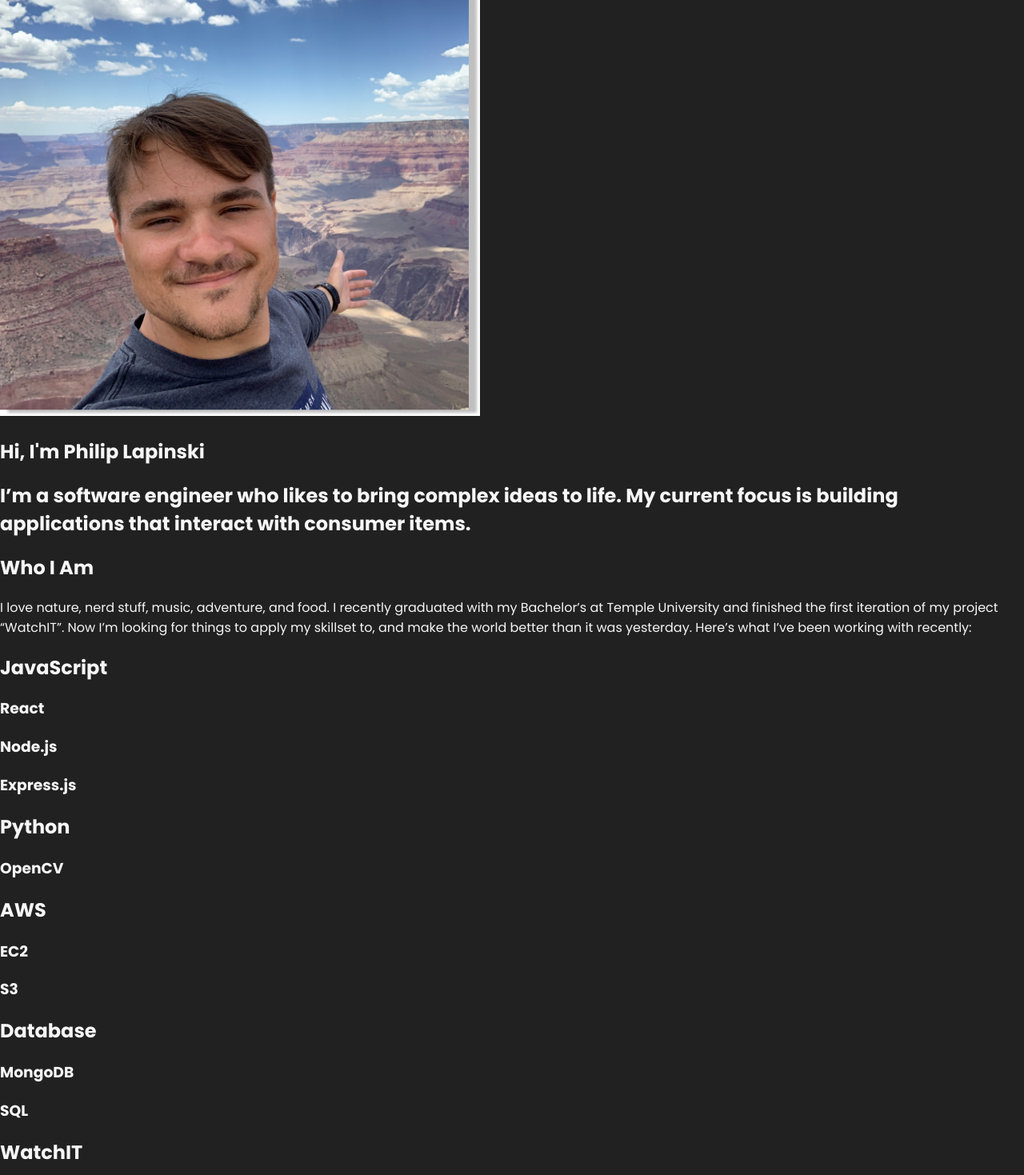
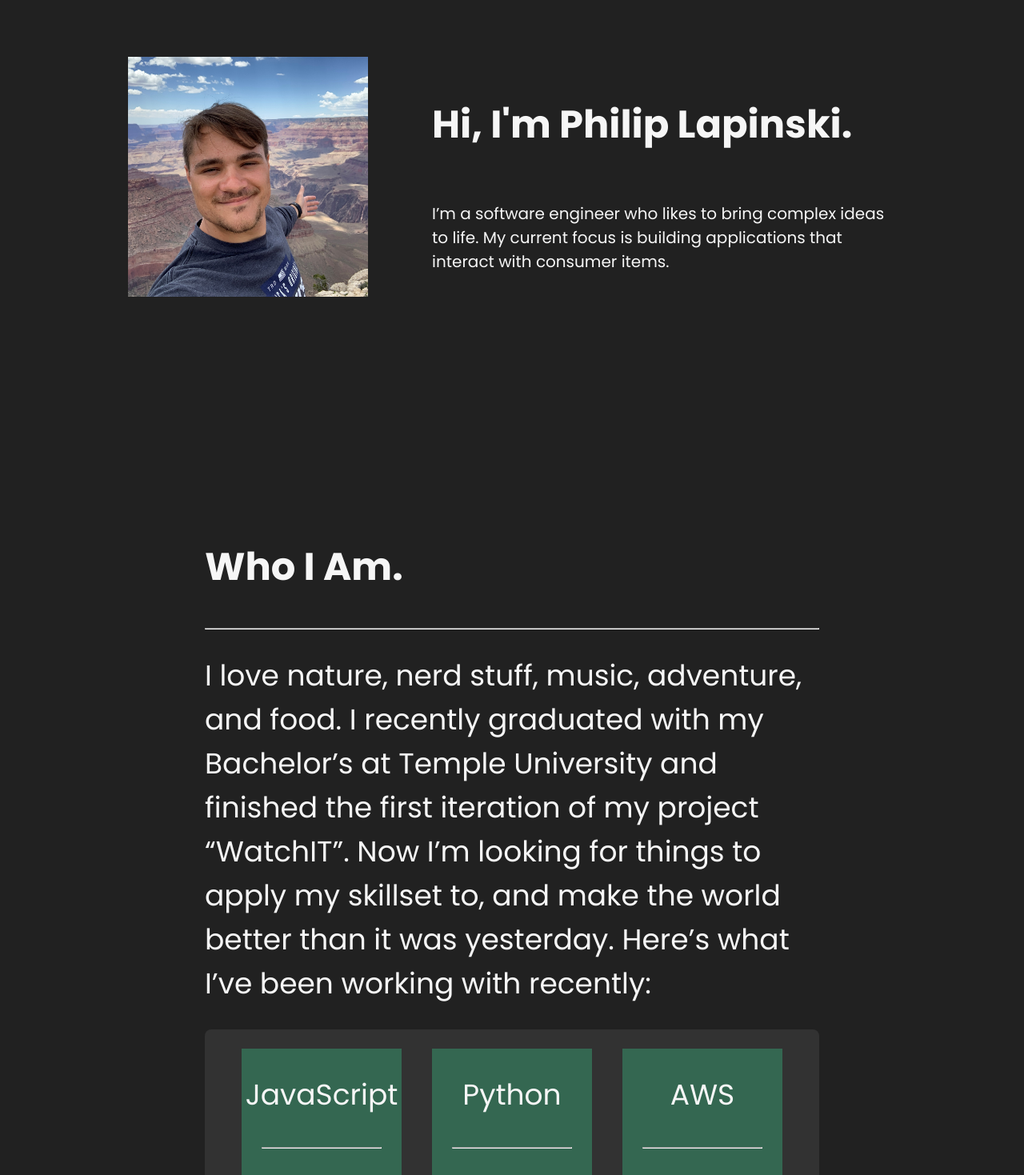
Before and after one commit to PolskaTag/PolskaTag.github.io, a React (Create React App) app: page / in a window 1280 px wide. Shown: the part 180-1649 px from the top of the page at 80% size. Built offline with nearby package versions, Linux system fonts and the light colour scheme.

Commit message:
More styling Styling for Home, About

```diff
--- a/src/App.css
+++ b/src/App.css
@@ -14,7 +14,9 @@
   --fw-bold: 900;
 
   --clr-light: #f6f6f6;
+  --clr-darkerLight: #f6f6f6;
   --clr-dark: #212121;
+  --clr-lighterDark: rgba(196, 196, 196, 0.1);
   --clr-accent: #346751;
   --clr-accent2: #c84b31;
 
@@ -26,12 +28,41 @@
     0.125em 0.125em 0.25em rgba(0, 0, 0, 0.15);
 }
 
+h1 {
+  font-size: var(--fs-h1);
+  font-weight: var(--fw-bold);
+}
+
+h2 {
+  font-size: var(--fs-h2);
+  color: var(--clr-darkerLight);
+  font-weight: var(--fw-reg);
+}
+
+h3 {
+  font-size: var(--fs-h3);
+  color: var(--clr-darkerLight);
+  font-weight: var(--fw-reg);
+}
+
+p {
+  font-size: var(--fs-body);
+}
+
 body {
   padding: 0;
   margin: 0;
   background-color: #212121;
   font-family: var(--ff-primary);
   color: var(--clr-light);
+  min-height: 100vh;
+  display: flex;
+  flex-direction: column;
+}
+
+section {
+  margin: 5rem;
+  padding-bottom: 14vh;
 }
 
 .main-nav {
@@ -61,10 +92,78 @@ body {
   font-size: 30px;
 }
 
-.philip-img img {
-  width: 600px;
-  height: 600px;
+.philip-img {
+  flex-grow: 1;
+  width: 50%;
+  height: auto;
+  align-self: right;
 }
 
-.home-text {
+.home {
+  display: flex;
+  /* align-items: stretch; */
+  justify-content: space-between;
+  flex-grow: 1;
 }
+
+.home .philip-img {
+  margin-left: 5rem;
+  flex-grow: 1;
+  flex-direction: row;
+  display: flex;
+  align-items: flex-end;
+  align-self: center;
+  justify-content: flex-end;
+}
+
+.philip-img img {
+  min-width: 300px;
+  max-width: 100%;
+  height: auto;
+}
+
+.home .home-text {
+  display: flex;
+  flex-direction: column;
+  align-items: flex-start;
+  margin: 5em;
+  align-self: center;
+}
+
+.home .home-text h1 {
+  align-items: flex-end;
+}
+
+.about {
+  display: flex;
+  flex-direction: column;
+  margin-left: 20vw;
+  margin-right: 20vw;
+}
+
+.skills {
+  display: flex;
+  flex-direction: row;
+  justify-content: space-evenly;
+  align-items: stretch;
+  background-color: var(--clr-lighterDark);
+  padding: 1rem;
+  border-radius: 0.5rem;
+  flex-wrap: wrap;
+}
+
+.skills-item {
+  display: flex;
+  flex-grow: 1;
+  flex-direction: column;
+  align-items: center;
+  background-color: #346751;
+  width: 200px;
+  max-width: 200px;
+  margin: 0.5rem;
+}
+.skills-item hr {
+  width: 150px;
+}
+
+/* work */
--- a/src/components/About.js
+++ b/src/components/About.js
@@ -2,33 +2,38 @@ function About() {
   return (
     <section className="about">
       <div>
-        <h1>Who I Am</h1>
-        <p>
+        <h1>Who I Am.</h1>
+        <hr />
+        <h2>
           I love nature, nerd stuff, music, adventure, and food. I recently
           graduated with my Bachelor’s at Temple University and finished the
           first iteration of my project “WatchIT”. Now I’m looking for things to
           apply my skillset to, and make the world better than it was yesterday.
           Here’s what I’ve been working with recently:
-        </p>
+        </h2>
       </div>
       <div className="skills">
         <div className="skills-item">
           <h2>JavaScript</h2>
+          <hr></hr>
           <h3>React</h3>
           <h3>Node.js</h3>
           <h3>Express.js</h3>
         </div>
         <div className="skills-item">
           <h2>Python</h2>
+          <hr></hr>
           <h3>OpenCV</h3>
         </div>
         <div className="skills-item">
           <h2>AWS</h2>
+          <hr></hr>
           <h3>EC2</h3>
           <h3>S3</h3>
         </div>
         <div className="skills-item">
           <h2>Database</h2>
+          <hr></hr>
           <h3>MongoDB</h3>
           <h3>SQL</h3>
         </div>
--- a/src/components/Home.js
+++ b/src/components/Home.js
@@ -1,4 +1,4 @@
-import philipImg from "../resources/IMG_1774 1.jpg";
+import philipImg from "../resources/IMG_1774square.JPG";
 function Home() {
   return (
     <section className="home">
@@ -6,12 +6,12 @@ function Home() {
         <img src={philipImg}></img>
       </div>
       <div className="home-text">
-        <h1>Hi, I'm Philip Lapinski</h1>
-        <h2>
+        <h1 className="home-title">Hi, I'm Philip Lapinski.</h1>
+        <h3>
           I’m a software engineer who likes to bring complex ideas to life. My
           current focus is building applications that interact with consumer
           items.
-        </h2>
+        </h3>
       </div>
     </section>
   );
--- a/src/components/Work.js
+++ b/src/components/Work.js
@@ -2,6 +2,8 @@ import gitLogo from "../resources/git-icon.png";
 function Work() {
   return (
     <section className="work">
+      <h1>Some things I've done.</h1>
+      <hr />
       <div className="work-item">
         <div className="work-item-left">
           <h2>WatchIT</h2>
```
Also changed, not shown: src/resources/IMG_1774square.JPG (added).
